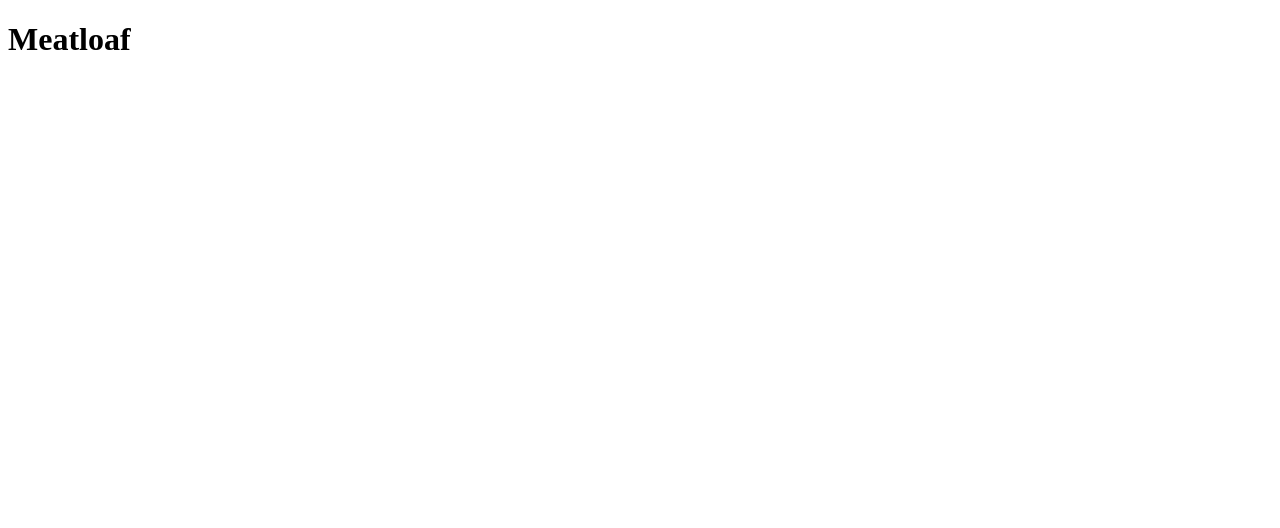
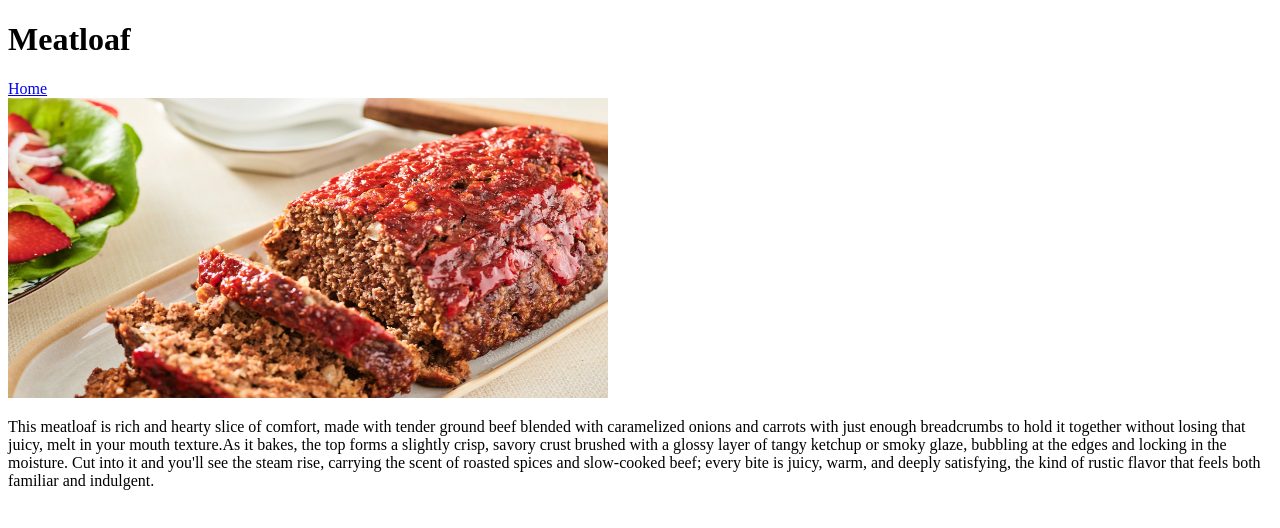
Before and after one commit to KiwiFireDX/odin-recipes, a plain HTML site: page recipes/meatloaf.html in a window 1280 px wide. Drawn offline with Linux system fonts and the light colour scheme.

Commit message:
Created an image folder to store images for recipies and a discription of meatloaf

```diff
--- a/recipes/meatloaf.html
+++ b/recipes/meatloaf.html
@@ -7,5 +7,16 @@
     </head>
     <body>
         <h1>Meatloaf</h1>
+        <div>
+        <a href="../index.html">Home</a>
+        </div>
+        <img src="../images/meatloaf.jpg" height="300" width="600">
+        <p> This meatloaf is rich and hearty slice of comfort, made with tender ground beef blended with
+            caramelized onions and carrots with just enough breadcrumbs to hold it together without losing that juicy, melt
+            in your mouth texture.As it bakes, the top forms a slightly crisp, savory crust brushed with a glossy
+            layer of tangy ketchup or smoky glaze, bubbling at the edges and locking in the moisture. Cut into it and you'll see the steam rise,
+            carrying the scent of roasted spices and slow-cooked beef; every bite is juicy, warm, and deeply satisfying, the kind of rustic flavor
+             that feels both familiar and indulgent.
+        </p>
     </body>
 </html>
```
Also changed, not shown: images/meatloaf.jpg (added).
